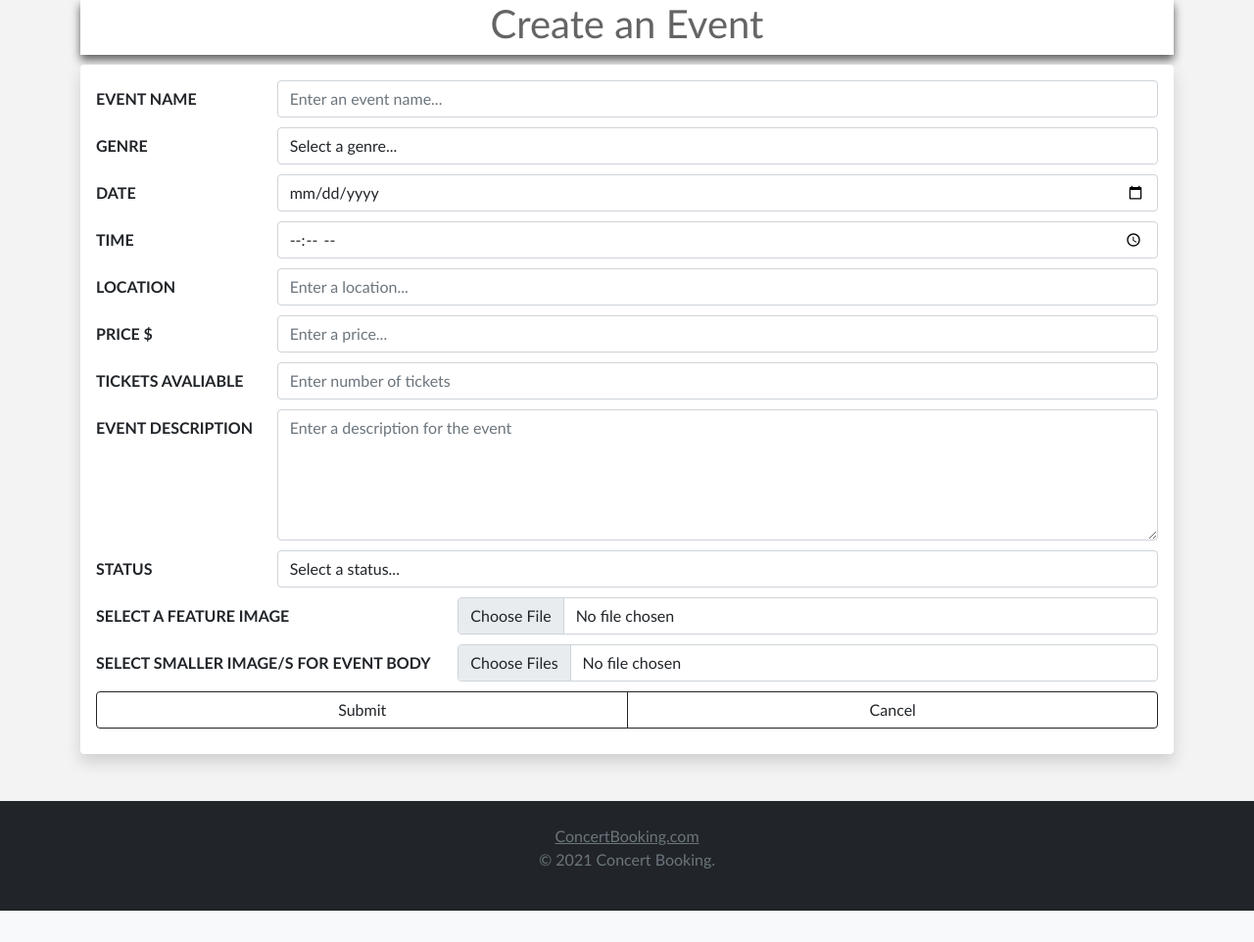
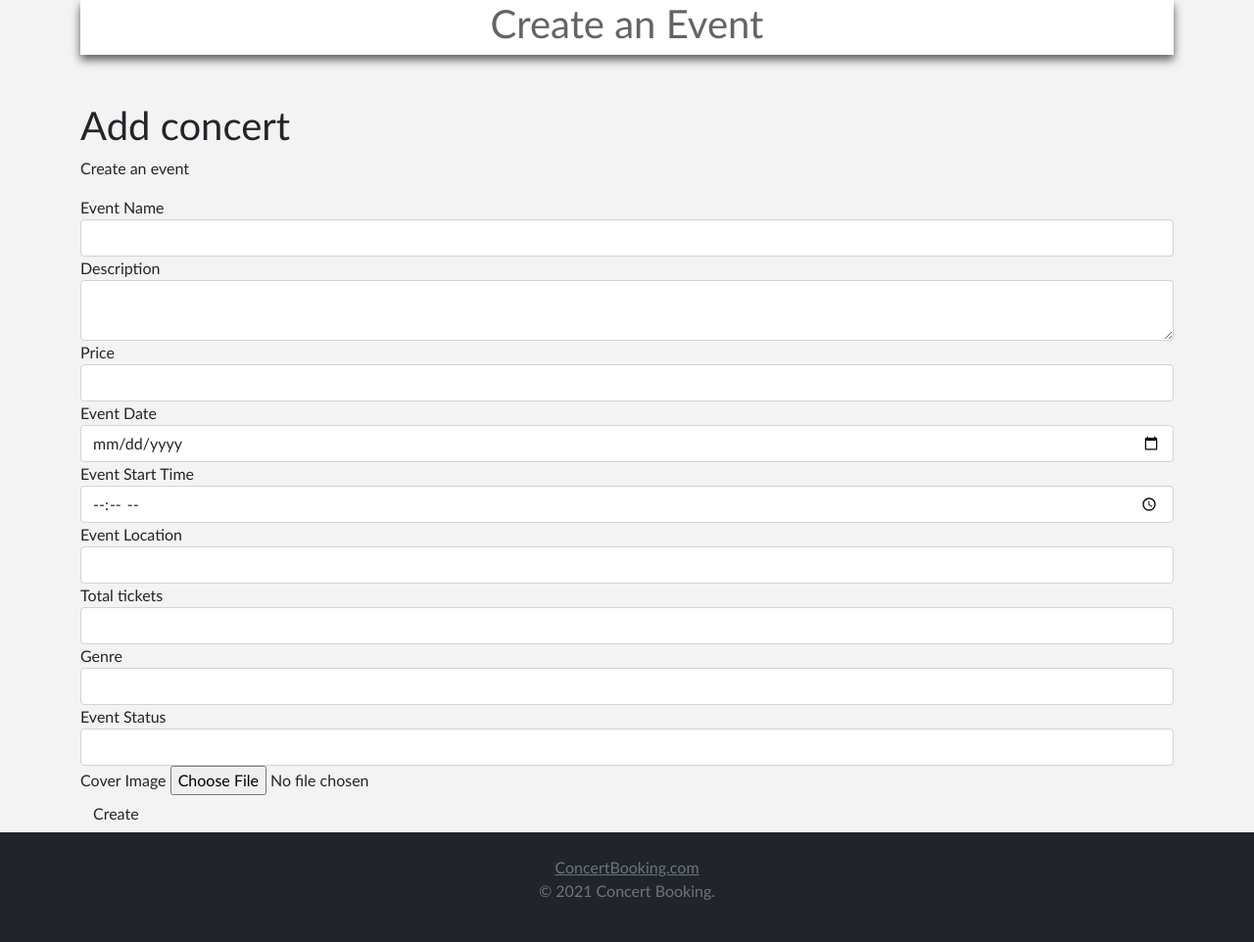
Before and after one commit to jdepe/Concert-booker, a Flask app: page /events/create in a window 1280 px wide. Shown: the part 86-1048 px from the top of the page at 98% size. Before the commit the page ends 1016 px from the top, so only its background shows below. Run offline with Flask 2, Linux system fonts and the light colour scheme; some libraries are stand-ins or nearby versions.

Commit message:
Event creation form linked to the DB

```diff
--- a/concert/forms.py
+++ b/concert/forms.py
@@ -1,18 +1,27 @@
 from flask_wtf import FlaskForm
 from wtforms.fields import TextAreaField, SubmitField, StringField, PasswordField
+from wtforms.fields.core import DateField, TimeField
 from wtforms.validators import InputRequired, Length, Email, EqualTo
 from flask_wtf.file import FileRequired, FileField, FileAllowed
+
 
 # allowed files
 ALLOWED_FILES = {'PNG','JPG','png','jpg','JPEG','jpeg'}
 
+# The event creation form
 class EventForm(FlaskForm):
   name = StringField('Event Name', validators=[InputRequired()])
   # adding two validators, one to ensure input is entered and other to check if the
   #description meets the length requirements
   description = TextAreaField('Description', validators=[InputRequired(), Length(max=500, message="Maximum characters reached (500)")])
+  price = StringField('Price', validators=[InputRequired()])
+  date = DateField('Event Date', validators=[InputRequired()], format='%Y-%m-%d')
+  time = TimeField('Event Start Time', validators=[InputRequired()])
+  location = StringField('Event Location', validators=[InputRequired()])
+  num_tickets = StringField('Total tickets', validators=[InputRequired()])
+  genre = StringField('Genre', validators=[InputRequired()])
+  status = StringField('Event Status', validators=[InputRequired()])
   image = FileField('Cover Image', validators=[FileRequired(), FileAllowed(ALLOWED_FILES, message=f'Accepted file types: {ALLOWED_FILES}')])
-  price = StringField('Price', validators=[InputRequired()])
   submit = SubmitField("Create")
 
 #User login
--- a/concert/models.py
+++ b/concert/models.py
@@ -20,7 +20,7 @@ class Event(db.Model):
     __tablename__='event'
     id = db.Column(db.Integer, primary_key=True)
     name = db.Column(db.String(80), )
-    description = db.Column(db.String(200))
+    description = db.Column(db.String(500))
     date = db.Column(db.Date)
     time = db.Column(db.Time)
     location = db.Column(db.String(400))
--- a/concert/templates/events/event_create.html
+++ b/concert/templates/events/event_create.html
@@ -7,6 +7,9 @@
 
 {% block header %}
 {% endblock %}
+
+
+{% import "bootstrap/wtf.html" as wtf %}
 
 {% block content %}
 <main>
@@ -18,140 +21,21 @@
     </div>
 
 
-  <div class="container" id="padded-container">
-    <div class="shadow p-3 mb-5 bg-body rounded">
-      <form>
-        <div class="row" id="eventForm">
-          <div class="col-3 col-md-2">
-            <label for="nameInput" class="col-form-label">EVENT NAME</label>
-          </div>
-          <div class="col-9 col-md-10">
-            <input type="text" id="nameInput" class="form-control" placeholder="Enter an event name...">
-          </div>
+    <div class="container">
+      <div class="row mt-5">
+        <div class="col-md-12">
+
+          <h1>Add concert</h1>
+          <p>Create an event</p>
+
+          {{wtf.quick_form(form)}}
+
         </div>
-
-        <div class="row" id="eventForm">
-          <div class="col-3 col-md-2">
-            <label for="genreSelect" class="col-form-label">GENRE</label>
-          </div>
-          <div class="col-9 col-md-10">
-            <select id="genreSelect" class="form-control">
-              <option selected disabled>Select a genre...</option>
-              <option>Rock</option>
-              <option>Pop</option>
-              <option>Hip Hop</option>
-              <option>Jazz</option>
-              <option>Country</option>
-              <option>Heavy Metal</option>
-              <option>EDM</option>
-              <option>R&B</option>
-            </select>
-          </div>
-        </div>
-
-        <div class="row" id="eventForm">
-          <div class="col-3 col-md-2">
-            <label for="dateInput" class="col-form-label">DATE</label>
-          </div>
-          <div class="col-9 col-md-10">
-            <input type="date" id="dateInput" class="form-control">
-          </div>
-        </div>
-
-        <div class="row" id="eventForm">
-          <div class="col-3 col-md-2">
-            <label for="timeInput" class="col-form-label">TIME</label>
-          </div>
-          <div class="col-9 col-md-10">
-            <input type="time" id="timeInput" class="form-control">
-          </div>
-        </div>
-
-        <div class="row" id="eventForm">
-          <div class="col-3 col-md-2">
-            <label for="locationInput" class="col-form-label">LOCATION</label>
-          </div>
-          <div class="col-9 col-md-10">
-            <input type="text" id="locationInput" class="form-control" placeholder="Enter a location...">
-          </div>
-        </div>
-
-        <div class="row" id="eventForm">
-          <div class="col-3 col-md-2">
-            <label for="priceInput" class="col-form-label">PRICE $</label>
-          </div>
-          <div class="col-9 col-md-10">
-            <input type="number" id="priceInput" class="form-control" placeholder="Enter a price..." min="0"
-              max="500">
-          </div>
-        </div>
-
-        <div class="row" id="eventForm">
-          <div class="col-3 col-md-2">
-            <label for="ticketInput" class="col-form-label">TICKETS AVALIABLE</label>
-          </div>
-          <div class="col-9 col-md-10">
-            <input type="number" id="ticketInput" class="form-control" placeholder="Enter number of tickets" min="0"
-              max="99999">
-          </div>
-        </div>
-
-        <div class="row" id="eventForm">
-          <div class="col-3 col-md-2">
-            <label for="descriptionInput" class="col-form-label">EVENT DESCRIPTION</label>
-          </div>
-          <div class="col-9 col-md-10">
-            <textarea type="text" id="descriptionInput" class="form-control"
-              placeholder="Enter a description for the event" rows="5"></textarea>
-          </div>
-        </div>
-
-        <div class="row" id="eventForm">
-          <div class="col-3 col-md-2">
-            <label for="statusSelect" class="col-form-label">STATUS</label>
-          </div>
-          <div class="col-9 col-md-10">
-            <select id="statusSelect" class="form-control">
-              <option selected disabled>Select a status...</option>
-              <option>Upcoming</option>
-              <option>Inactive</option>
-              <option>Booked</option>
-              <option>Cancelled</option>
-            </select>
-          </div>
-        </div>
-
-        <div class="row" id="eventForm">
-          <div class="col-12 col-lg-4">
-            <label for="headImg" class="col-form-label">SELECT A FEATURE IMAGE</label>
-          </div>
-          <div class="col-12 col-lg-8">
-            <input type="file" id="headImg" class="form-control">
-          </div>
-        </div>
-
-        <div class="row" id="eventForm">
-          <div class="col-12 col-lg-4">
-            <label for="extraImg" class="col-form-label">SELECT SMALLER IMAGE/S FOR EVENT BODY</label>
-          </div>
-          <div class="col-12 col-lg-8">
-            <input type="file" id="extraImg" class="form-control" multiple>
-          </div>
-        </div>
-
-        <div class="row" id="eventForm">
-          <div class="btn-group" role="group">
-            <button class="btn btn-outline-dark" type="button">Submit</button>
-            <button class="btn btn-outline-dark" type="button">Cancel</button>
-          </div>
-        </div>
+      </div>
     </div>
 
 
-    </form>
 
-  </div>
-  </div>
 
 </main>
 {% endblock %}
```
Also changed, not shown: concert/concertdb.sqlite.
